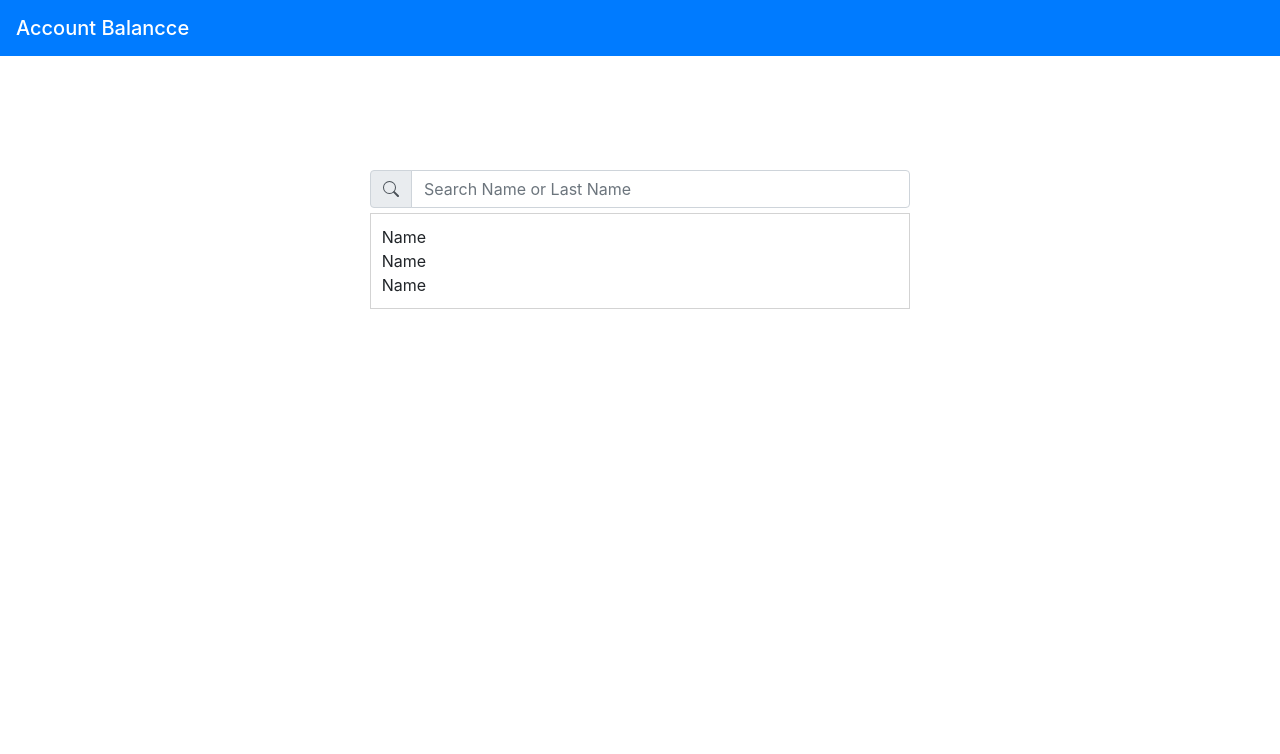
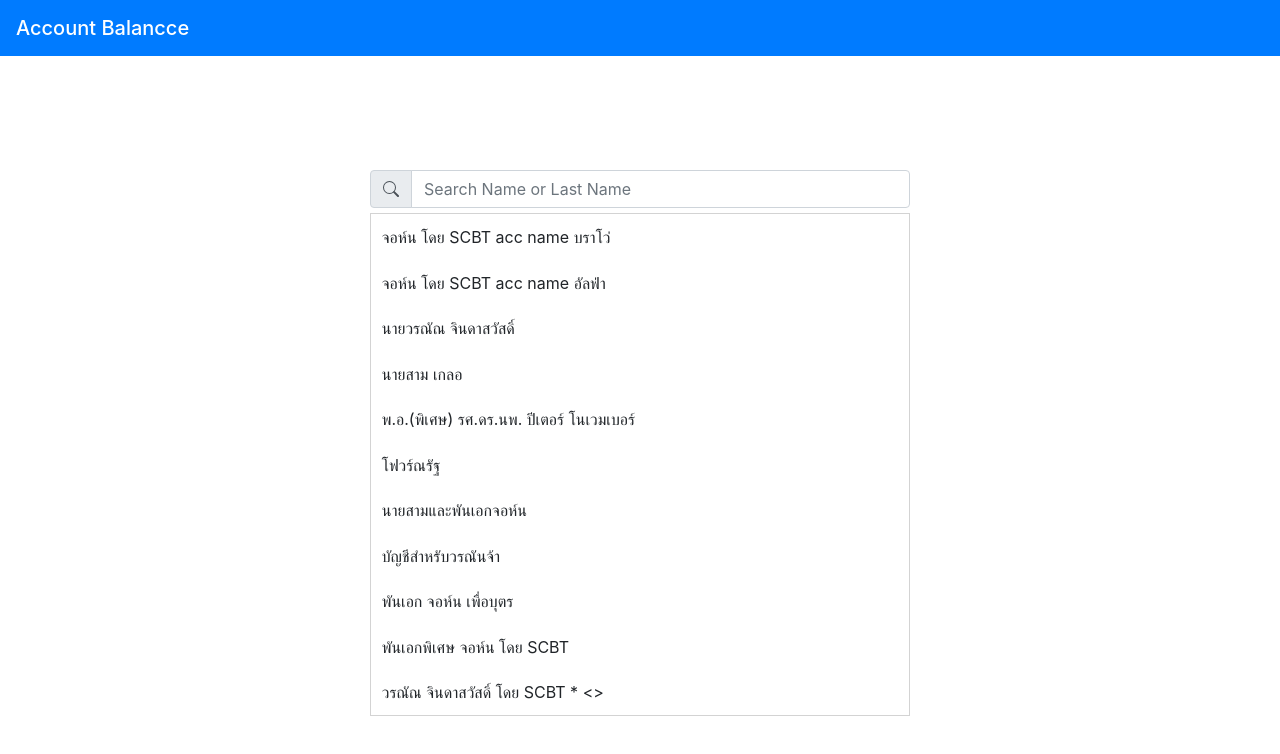
Before and after one commit to ApinyaWanwan/FundConnext, an Angular app: page / in a window 1280 px wide. Shown: the top 754 px of the page. Built offline with nearby package versions, Linux system fonts and the light colour scheme.

Commit message:
Binding clients list to show in form

```diff
--- a/src/app/search-client/search-client.component.html
+++ b/src/app/search-client/search-client.component.html
@@ -17,10 +17,8 @@
     <div class="col-6">
       <table class="table search-result">
         <tbody>
-          <div class="results">
-            <tr>Name</tr>
-            <tr>Name</tr>
-            <tr>Name</tr>
+          <div class="results" *ngFor="let item of clientList">
+            <tr *ngIf="clientList">{{ item.thaiFullname }}</tr>
           </div>
         </tbody>
       </table>
```
